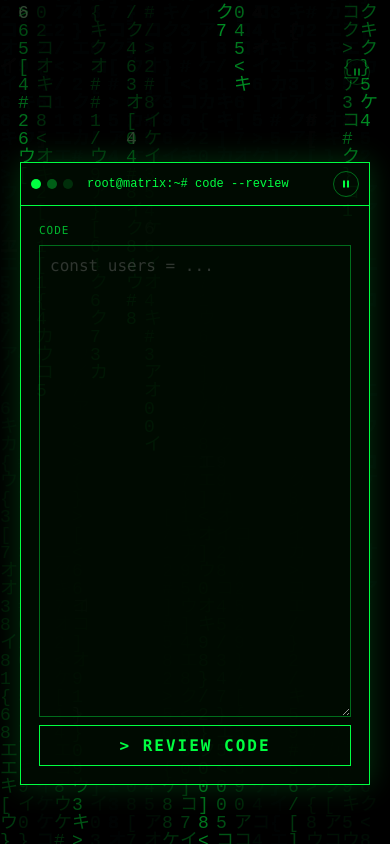
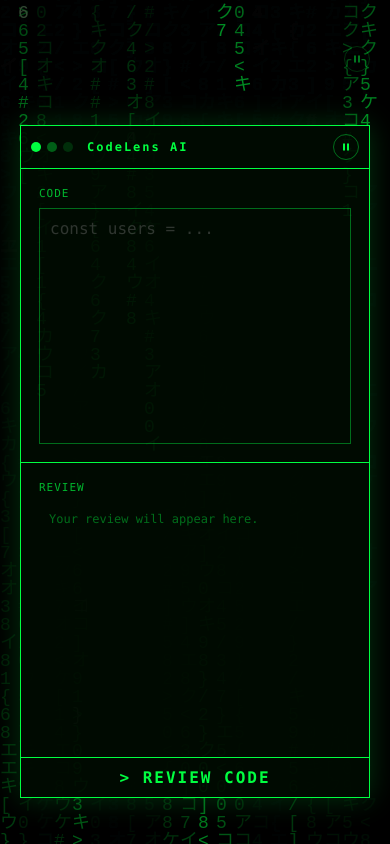
Before and after one commit to JivkoJelev91/code-lens-ai, a React (Vite) app in the folder client/: page / in a window 390 px wide. Built offline with nearby package versions, Linux system fonts and the light colour scheme.

Commit message:
* UI changed

```diff
--- a/client/src/pages/Home.scss
+++ b/client/src/pages/Home.scss
@@ -7,8 +7,12 @@
 
   &__window {
     z-index: 1;
+    display: grid;
+    grid-template-rows: auto 1fr auto;
     width: 100%;
-    max-width: 640px;
+    max-width: 1200px;
+    height: 82svh;
+    min-height: 480px;
     border: 1px solid;
     background: rgba(0, 12, 2, 0.9);
     box-shadow: 0 0 28px rgba(0, 255, 65, 0.2);
@@ -38,18 +42,30 @@
     }
   }
 
-  &__path {
-    margin-left: 8px;
-    white-space: nowrap;
-    overflow: hidden;
-    text-overflow: ellipsis;
+  &__title {
+    margin: 0 0 0 8px;
+    font-size: inherit;
+    font-weight: 700;
+    letter-spacing: 2px;
   }
 
-  &__body {
+  &__split {
+    display: grid;
+    grid-template-columns: 1fr 1fr;
+    min-height: 0;
+  }
+
+  &__pane {
     display: flex;
     flex-direction: column;
     gap: 8px;
+    min-width: 0;
+    min-height: 0;
     padding: 18px;
+
+    & + & {
+      border-left: 1px solid;
+    }
   }
 
   &__label {
@@ -59,21 +75,16 @@
     opacity: 0.7;
   }
 
-  &__form {
-    display: flex;
-    flex-direction: column;
-    gap: 8px;
-  }
-
   &__code {
+    flex: 1;
     width: 100%;
-    min-height: 56svh;
+    min-height: 0;
     padding: 10px;
     font: inherit;
     color: inherit;
     background: transparent;
     border: 1px solid rgba(0, 255, 65, 0.4);
-    resize: vertical;
+    resize: none;
 
     &::placeholder {
       opacity: 0.4;
@@ -85,7 +96,41 @@
     }
   }
 
+  &__stream {
+    flex: 1;
+    min-height: 0;
+    margin: 0;
+    padding: 10px;
+    font-size: 12px;
+    line-height: 1.5;
+    white-space: pre-wrap;
+    word-break: break-word;
+    color: inherit;
+    background: rgba(0, 255, 65, 0.04);
+    border: 1px solid rgba(0, 255, 65, 0.3);
+    overflow: auto;
+  }
+
+  &__placeholder {
+    flex: 1;
+    margin: 0;
+    padding: 10px;
+    font-size: 12px;
+    opacity: 0.4;
+  }
+
+  &__status {
+    margin: 0;
+    font-size: 12px;
+    opacity: 0.7;
+  }
+
   &__submit {
+    display: flex;
+    align-items: center;
+    justify-content: center;
+    gap: 8px;
+    width: 100%;
     padding: 10px;
     font: inherit;
     font-weight: 700;
@@ -93,7 +138,8 @@
     text-transform: uppercase;
     color: inherit;
     background: transparent;
-    border: 1px solid;
+    border: 0;
+    border-top: 1px solid;
     cursor: pointer;
 
     &:hover {
@@ -106,23 +152,67 @@
     }
   }
 
-  &__status {
-    margin: 0;
-    font-size: 12px;
-    opacity: 0.7;
+  &__dots {
+    display: inline-flex;
+    gap: 4px;
+
+    span {
+      width: 6px;
+      height: 6px;
+      border-radius: 50%;
+      background: var(--matrix-green);
+      box-shadow: 0 0 6px var(--matrix-green);
+      animation: home-blink 1.2s infinite;
+
+      &:nth-child(2) {
+        animation-delay: 0.2s;
+      }
+
+      &:nth-child(3) {
+        animation-delay: 0.4s;
+      }
+    }
   }
 
-  &__stream {
-    margin: 0;
-    padding: 10px;
-    font-size: 12px;
-    line-height: 1.5;
-    white-space: pre-wrap;
-    word-break: break-word;
-    color: inherit;
-    background: rgba(0, 255, 65, 0.04);
-    border: 1px solid rgba(0, 255, 65, 0.3);
-    max-height: 40svh;
-    overflow: auto;
+  @media (max-width: 700px) {
+    &__window {
+      height: auto;
+      min-height: 0;
+    }
+
+    &__split {
+      grid-template-columns: 1fr;
+      min-height: 0;
+    }
+
+    &__pane {
+      & + & {
+        border-left: 0;
+        border-top: 1px solid;
+      }
+    }
+
+    &__code {
+      flex: 1;
+      min-height: 28svh;
+      field-sizing: content;
+    }
+
+    &__stream,
+    &__placeholder {
+      min-height: 28svh;
+    }
   }
 }
+
+@keyframes home-blink {
+  0%,
+  80%,
+  100% {
+    opacity: 0.3;
+  }
+
+  40% {
+    opacity: 1;
+  }
+}
--- a/client/src/pages/Home.tsx
+++ b/client/src/pages/Home.tsx
@@ -36,15 +36,16 @@
       <MusicToggle />
 
       <section className="home__window">
-        <div className="home__bar">
+        <header className="home__bar">
           <span className="home__dot" />
           <span className="home__dot" />
           <span className="home__dot" />
-          <code className="home__path">root@matrix:~# code --review</code>
+          <h1 className="home__title">CodeLens AI</h1>
           <MusicToggle />
-        </div>
+        </header>
 
-        <div className="home__body">
+        <div className="home__split">
+          <section className="home__pane">
             <label className="home__label" htmlFor="code">
               code
             </label>
@@ -56,6 +57,19 @@
               placeholder="const users = ..."
               spellCheck={false}
             />
+          </section>
+
+          <section className="home__pane">
+            <label className="home__label">review</label>
+            {error ? (
+              <p className="home__status">{error}</p>
+            ) : review ? (
+              <pre className="home__stream">{JSON.stringify(review, null, 2)}</pre>
+            ) : (
+              <p className="home__placeholder">Your review will appear here.</p>
+            )}
+          </section>
+        </div>
 
         <button
           type="button"
@@ -63,14 +77,15 @@
           onClick={handleReview}
           disabled={loading}
         >
-            {'> '}{loading ? 'reviewing...' : 'review code'}
+          {'> '}review code
+          {loading && (
+            <span className="home__dots" aria-hidden="true">
+              <span />
+              <span />
+              <span />
+            </span>
+          )}
         </button>
-
-          {error && <p className="home__status">{error}</p>}
-          {review && (
-            <pre className="home__stream">{JSON.stringify(review, null, 2)}</pre>
-          )}
-        </div>
       </section>
     </main>
   )
--- a/client/src/styles/index.scss
+++ b/client/src/styles/index.scss
@@ -20,6 +20,34 @@
   min-height: 100svh;
 }
 
+::-webkit-scrollbar {
+  width: 10px;
+  height: 10px;
+}
+
+::-webkit-scrollbar-track {
+  background: #000;
+}
+
+::-webkit-scrollbar-thumb {
+  background: rgba(0, 255, 65, 0.3);
+  border: 2px solid #000;
+  border-radius: 6px;
+
+  &:hover {
+    background: rgba(0, 255, 65, 0.55);
+  }
+}
+
+::-webkit-scrollbar-corner {
+  background: #000;
+}
+
+* {
+  scrollbar-color: rgba(0, 255, 65, 0.3) #000;
+  scrollbar-width: thin;
+}
+
 ::selection {
   background: var(--matrix-green);
   color: #000;
```
Lines whose indentation alone changed are shown as unchanged.
